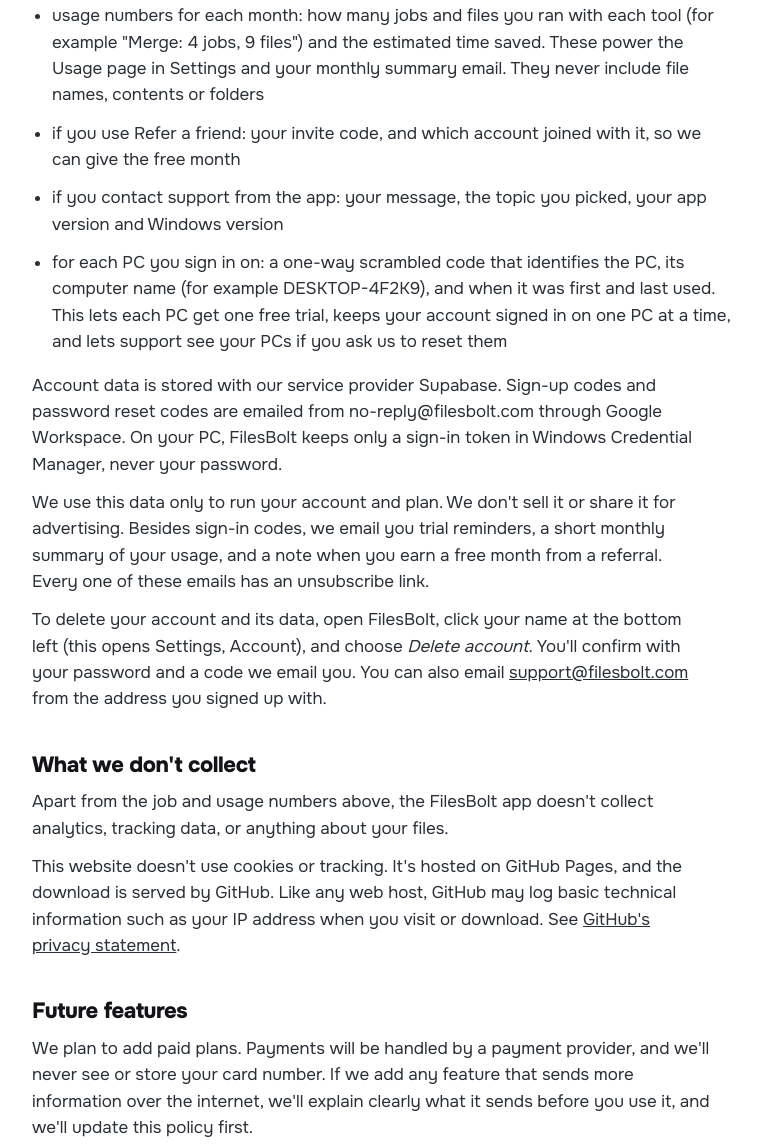
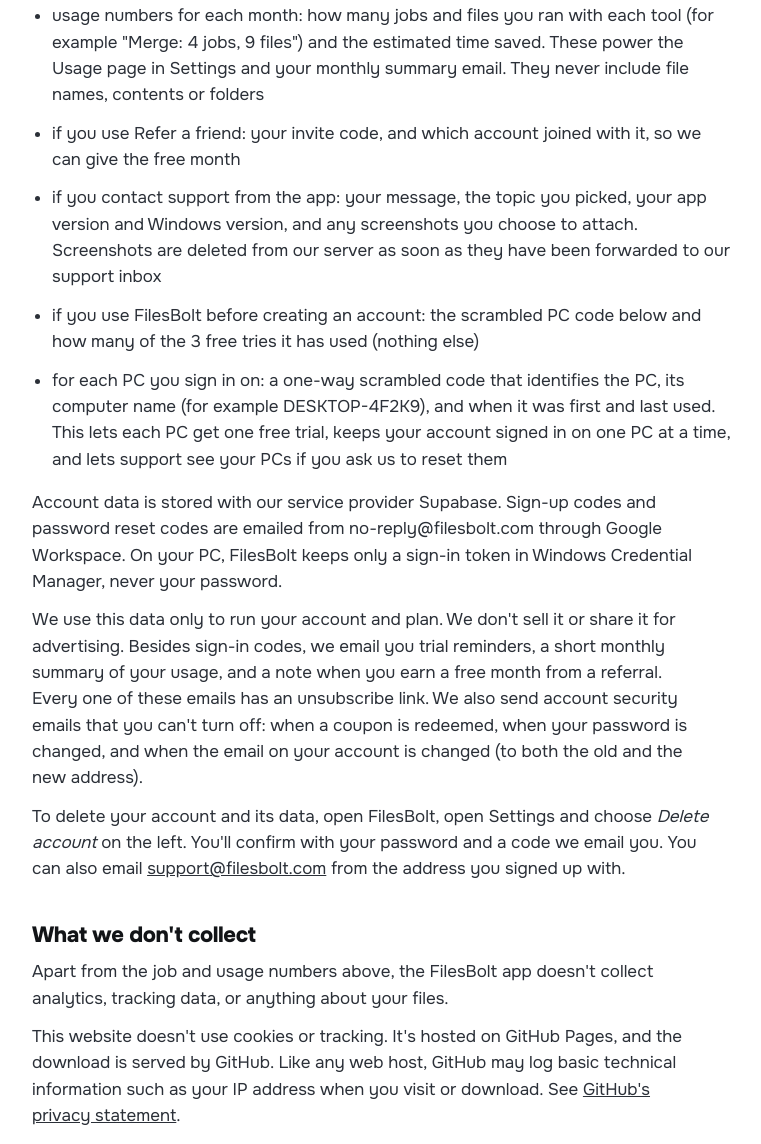
Before and after one commit to harshil-bansal/filesbolt-site, a plain HTML site: page privacy.html in a window 1280 px wide. Shown: the part 1626-2770 px from the top of the page, without its empty margins (228-989 px from the left). Drawn offline with Linux system fonts and the light colour scheme.

Commit message:
Privacy: support screenshots, free tries before sign-up, account security emails
Co-Authored-By: Claude Opus 5.5 <noreply@anthropic.com>
Claude-Session: https://claude.ai/code/session_01EBmYcRh5gMKsr6wtV9GQKY

```diff
--- a/privacy.html
+++ b/privacy.html
@@ -28,7 +28,7 @@
 <main class="doc">
   <div class="wrap narrow">
     <h1>Privacy policy</h1>
-    <p class="updated">Last updated November 12, 2026 (usage numbers, referrals, support messages and the monthly email added)</p>
+    <p class="updated">Last updated November 14, 2026 (support screenshots, free tries before sign-up and account emails added)</p>
 
     <h2>The short version</h2>
     <p>FilesBolt works on your own computer. The files you merge, compress, convert, sign or otherwise change with FilesBolt are never uploaded to us or to anyone else.</p>
@@ -56,12 +56,13 @@
       <li>how many jobs you've used this month. Only the number: never file names, contents or any details about your files</li>
       <li>usage numbers for each month: how many jobs and files you ran with each tool (for example "Merge: 4 jobs, 9 files") and the estimated time saved. These power the Usage page in Settings and your monthly summary email. They never include file names, contents or folders</li>
       <li>if you use Refer a friend: your invite code, and which account joined with it, so we can give the free month</li>
-      <li>if you contact support from the app: your message, the topic you picked, your app version and Windows version</li>
+      <li>if you contact support from the app: your message, the topic you picked, your app version and Windows version, and any screenshots you choose to attach. Screenshots are deleted from our server as soon as they have been forwarded to our support inbox</li>
+      <li>if you use FilesBolt before creating an account: the scrambled PC code below and how many of the 3 free tries it has used (nothing else)</li>
       <li>for each PC you sign in on: a one-way scrambled code that identifies the PC, its computer name (for example DESKTOP-4F2K9), and when it was first and last used. This lets each PC get one free trial, keeps your account signed in on one PC at a time, and lets support see your PCs if you ask us to reset them</li>
     </ul>
     <p>Account data is stored with our service provider Supabase. Sign-up codes and password reset codes are emailed from no-reply@filesbolt.com through Google Workspace. On your PC, FilesBolt keeps only a sign-in token in Windows Credential Manager, never your password.</p>
-    <p>We use this data only to run your account and plan. We don't sell it or share it for advertising. Besides sign-in codes, we email you trial reminders, a short monthly summary of your usage, and a note when you earn a free month from a referral. Every one of these emails has an unsubscribe link.</p>
-    <p>To delete your account and its data, open FilesBolt, click your name at the bottom left (this opens Settings, Account), and choose <em>Delete account</em>. You'll confirm with your password and a code we email you. You can also email <a href="mailto:support@filesbolt.com">support@filesbolt.com</a> from the address you signed up with.</p>
+    <p>We use this data only to run your account and plan. We don't sell it or share it for advertising. Besides sign-in codes, we email you trial reminders, a short monthly summary of your usage, and a note when you earn a free month from a referral. Every one of these emails has an unsubscribe link. We also send account security emails that you can't turn off: when a coupon is redeemed, when your password is changed, and when the email on your account is changed (to both the old and the new address).</p>
+    <p>To delete your account and its data, open FilesBolt, open Settings and choose <em>Delete account</em> on the left. You'll confirm with your password and a code we email you. You can also email <a href="mailto:support@filesbolt.com">support@filesbolt.com</a> from the address you signed up with.</p>
 
     <h2>What we don't collect</h2>
     <p>Apart from the job and usage numbers above, the FilesBolt app doesn't collect analytics, tracking data, or anything about your files.</p>
```
